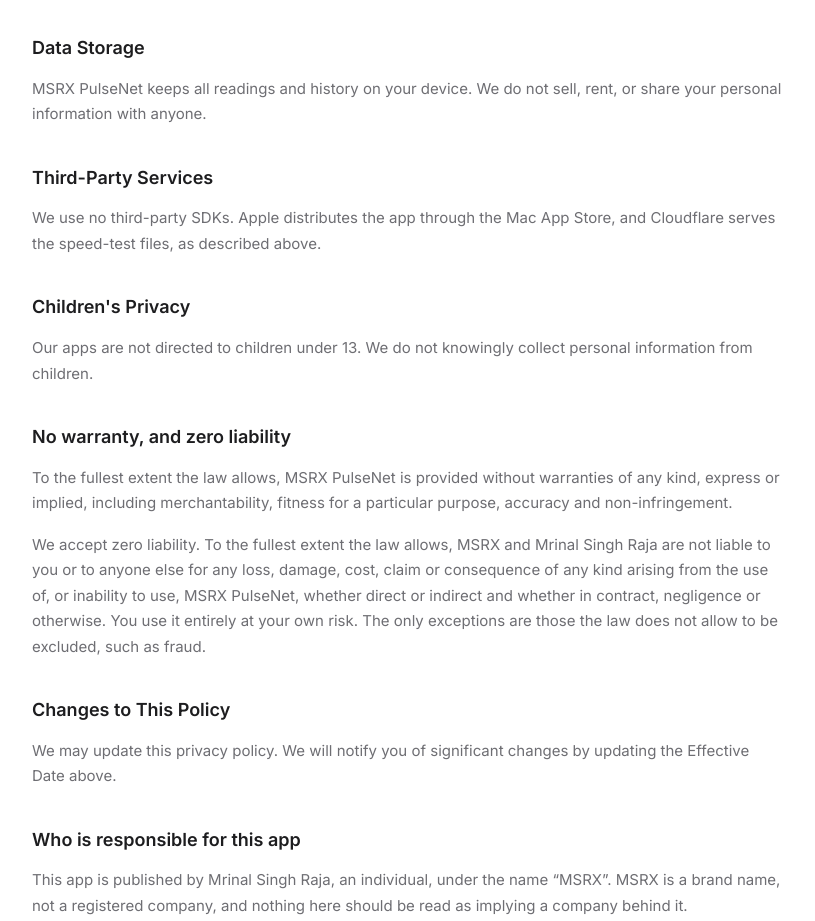
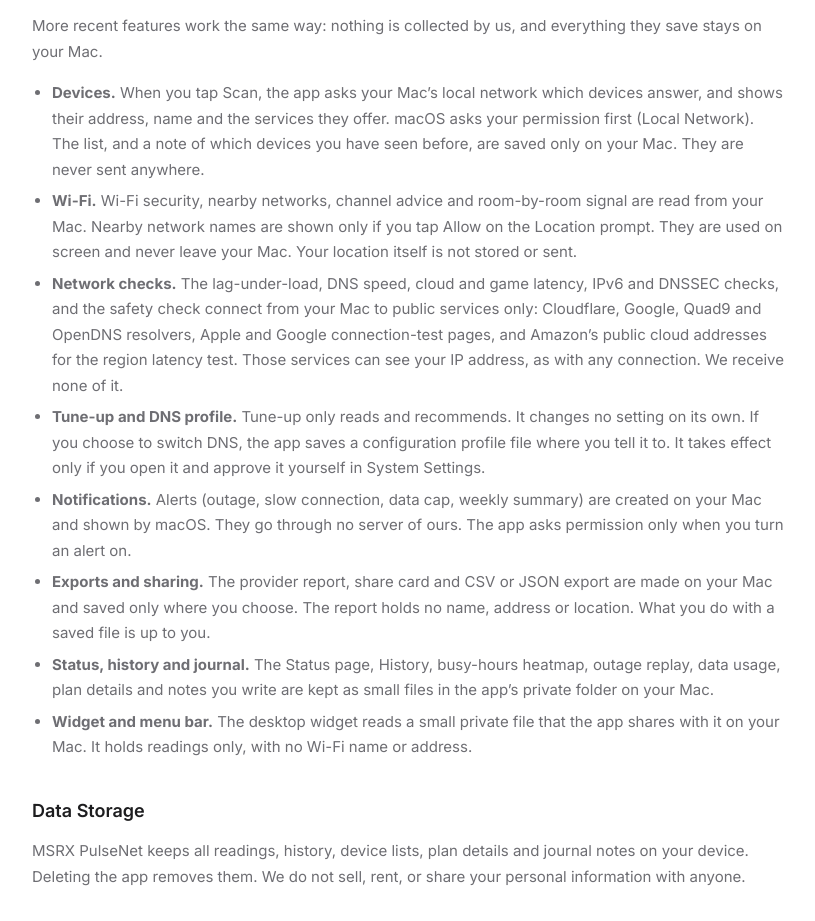
Before and after one commit to mrinalsinghraja/orionpulsenet, a plain HTML site: page privacy.html in a window 1280 px wide. Shown: the part 836-1757 px from the top of the page, without its empty margins (232-1047 px from the left). Drawn offline with Linux system fonts and the light colour scheme.

Commit message:
Privacy: cover device scan, DNS profile, alerts, exports, status history and widget in PulseNet 2.0.1
Co-Authored-By: Claude Sonnet 5.5 <noreply@anthropic.com>

```diff
--- a/privacy.html
+++ b/privacy.html
@@ -45,14 +45,25 @@
   <main>
     <p class="eyebrow">Legal</p>
     <h1>Privacy <span>Policy</span></h1>
-    <p class="subtitle">Effective Date: November 20, 2026 &nbsp;&middot;&nbsp; OrionPulseNet</p>
+    <p class="subtitle">Effective Date: November 21, 2026 &nbsp;&middot;&nbsp; OrionPulseNet</p>
     <h2>Overview</h2>
     <p>OrionPulseNet is developed by Mrinal Singh Raja (MSRX). We take privacy seriously and are committed to protecting your personal information. This policy explains what data we collect, how we use it, and your rights.</p>
     <h2>Information We Collect</h2>
     <p>MSRX PulseNet (formerly OrionPulseNet) collects no personal data. We run no servers for the app, and it has no account, analytics, advertising or tracking. Readings such as reply time, traffic and your history of outages stay on your Mac.</p>
     <p>To measure your connection, the app talks directly to public services from your Mac: speed-test traffic goes to Cloudflare (speed.cloudflare.com), and connection checks go to 1.1.1.1, 8.8.8.8 and public websites. Those services can see your IP address, as any website you visit can. The Sites screen contacts only the popular sites listed there, plus any site you add yourself. The Network tools contact only the site, host or address you type, and for DNS lookups they also ask the public DNS resolvers Cloudflare (1.1.1.1), Google (8.8.8.8), Quad9 (9.9.9.9) and OpenDNS (208.67.222.222) about the name you typed. Those sites and resolvers can see your IP address and the name you asked about, as with any lookup. We receive none of it. Mac load, Wi-Fi security and Wi-Fi signal are read from your Mac and are never sent anywhere. The Wi-Fi name is read only if you tap Allow on the Location prompt, and it never leaves your Mac. The Ask feature uses Apple Intelligence on your Mac only.</p>
+    <p>More recent features work the same way: nothing is collected by us, and everything they save stays on your Mac.</p>
+    <ul>
+      <li><strong>Devices.</strong> When you tap Scan, the app asks your Mac&rsquo;s local network which devices answer, and shows their address, name and the services they offer. macOS asks your permission first (Local Network). The list, and a note of which devices you have seen before, are saved only on your Mac. They are never sent anywhere.</li>
+      <li><strong>Wi-Fi.</strong> Wi-Fi security, nearby networks, channel advice and room-by-room signal are read from your Mac. Nearby network names are shown only if you tap Allow on the Location prompt. They are used on screen and never leave your Mac. Your location itself is not stored or sent.</li>
+      <li><strong>Network checks.</strong> The lag-under-load, DNS speed, cloud and game latency, IPv6 and DNSSEC checks, and the safety check connect from your Mac to public services only: Cloudflare, Google, Quad9 and OpenDNS resolvers, Apple and Google connection-test pages, and Amazon&rsquo;s public cloud addresses for the region latency test. Those services can see your IP address, as with any connection. We receive none of it.</li>
+      <li><strong>Tune-up and DNS profile.</strong> Tune-up only reads and recommends. It changes no setting on its own. If you choose to switch DNS, the app saves a configuration profile file where you tell it to. It takes effect only if you open it and approve it yourself in System Settings.</li>
+      <li><strong>Notifications.</strong> Alerts (outage, slow connection, data cap, weekly summary) are created on your Mac and shown by macOS. They go through no server of ours. The app asks permission only when you turn an alert on.</li>
+      <li><strong>Exports and sharing.</strong> The provider report, share card and CSV or JSON export are made on your Mac and saved only where you choose. The report holds no name, address or location. What you do with a saved file is up to you.</li>
+      <li><strong>Status, history and journal.</strong> The Status page, History, busy-hours heatmap, outage replay, data usage, plan details and notes you write are kept as small files in the app&rsquo;s private folder on your Mac.</li>
+      <li><strong>Widget and menu bar.</strong> The desktop widget reads a small private file that the app shares with it on your Mac. It holds readings only, with no Wi-Fi name or address.</li>
+    </ul>
     <h2>Data Storage</h2>
-    <p>MSRX PulseNet keeps all readings and history on your device. We do not sell, rent, or share your personal information with anyone.</p>
+    <p>MSRX PulseNet keeps all readings, history, device lists, plan details and journal notes on your device. Deleting the app removes them. We do not sell, rent, or share your personal information with anyone.</p>
     <h2>Third-Party Services</h2>
     <p>We use no third-party SDKs. Apple distributes the app through the Mac App Store, and Cloudflare serves the speed-test files, as described above.</p>
     <h2>Children's Privacy</h2>
```
